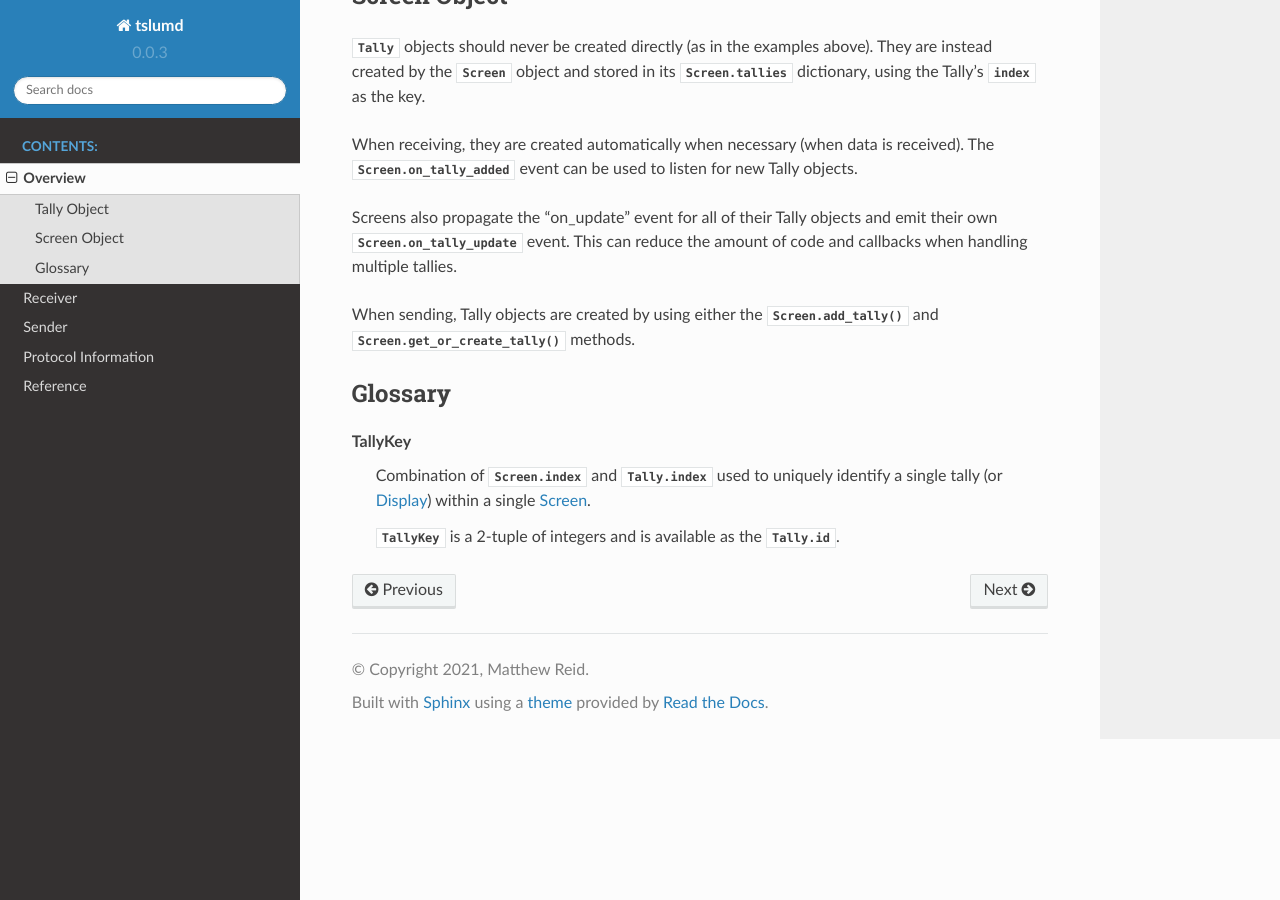
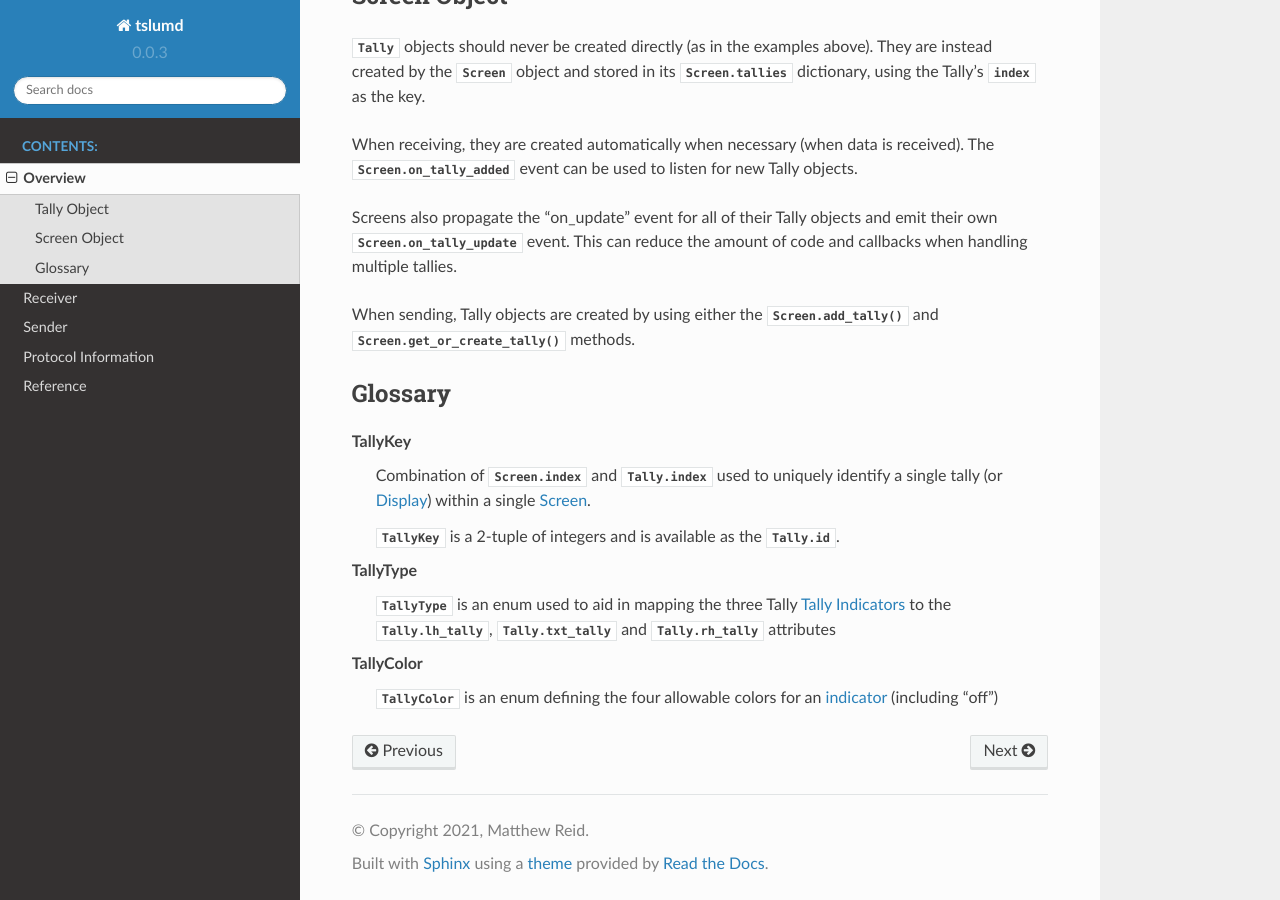
Before and after one commit to nocarryr/tslumd, a Sphinx documentation site: the page built from doc/source/overview.rst, in a window 1280 px wide and 900 px high, scrolled down 1056 px. Built offline with Sphinx 7.4.7 and the Read the Docs theme 2.0.0, drawn with Linux system fonts in a browser that asks for light colours.

Commit message:
Add TallyType and TallyColor to glossary

```diff
--- a/doc/source/overview.rst
+++ b/doc/source/overview.rst
@@ -90,6 +90,16 @@ Glossary
         :data:`~tslumd.common.TallyKey` is a 2-tuple of integers and is available
         as the :attr:`Tally.id`.
 
+    TallyType
+        :class:`~tslumd.common.TallyType` is an enum used to aid in mapping
+        the three Tally :ref:`Tally Indicators <indicators>` to the
+        :attr:`Tally.lh_tally`, :attr:`Tally.txt_tally` and
+        :attr:`Tally.rh_tally` attributes
+
+    TallyColor
+        :class:`~tslumd.common.TallyColor` is an enum defining the four
+        allowable colors for an :ref:`indicator <indicators>` (including "off")
+
 
 .. _Observer Pattern: https://en.wikipedia.org/wiki/Observer_pattern
 .. _python-dispatch: https://pypi.org/project/python-dispatch/
--- a/doc/source/protocol.rst
+++ b/doc/source/protocol.rst
@@ -39,6 +39,8 @@ window of a Multiviewer. Displays are also addressed by index from 0 65534.
 A message packet for a single Screen can contain information for multiple
 Displays with the only limitation being the size of the packet itself (2048 bytes).
 
+
+.. _indicators:
 
 Indicators
 ^^^^^^^^^^
```
Also changed, not shown: 2 other files.
